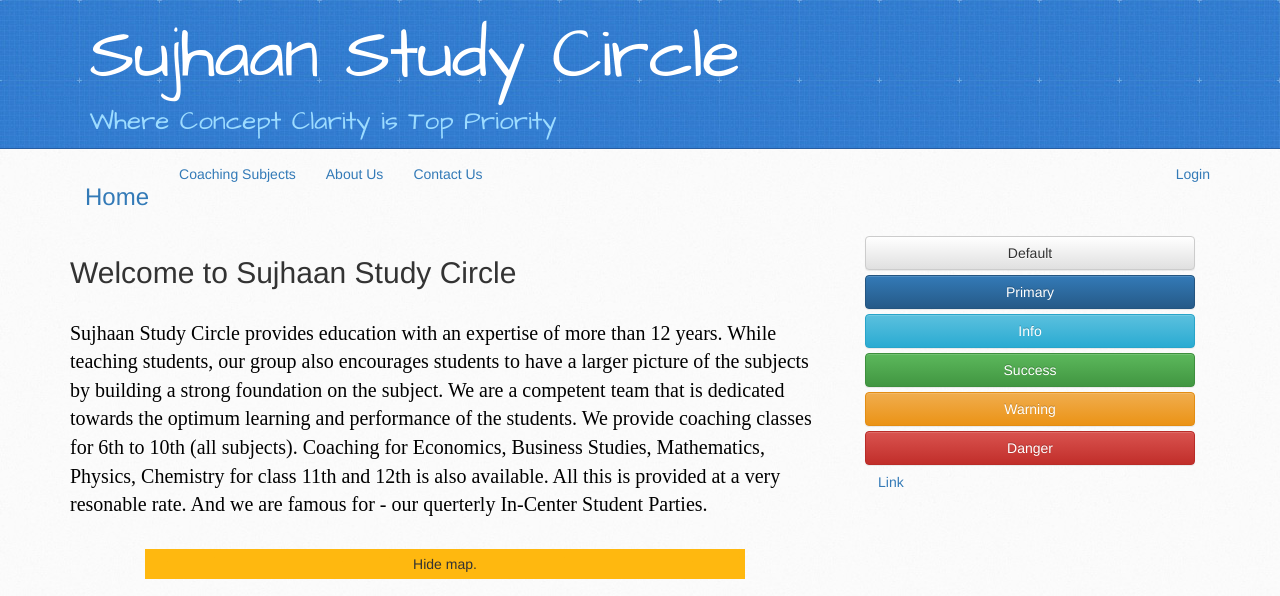
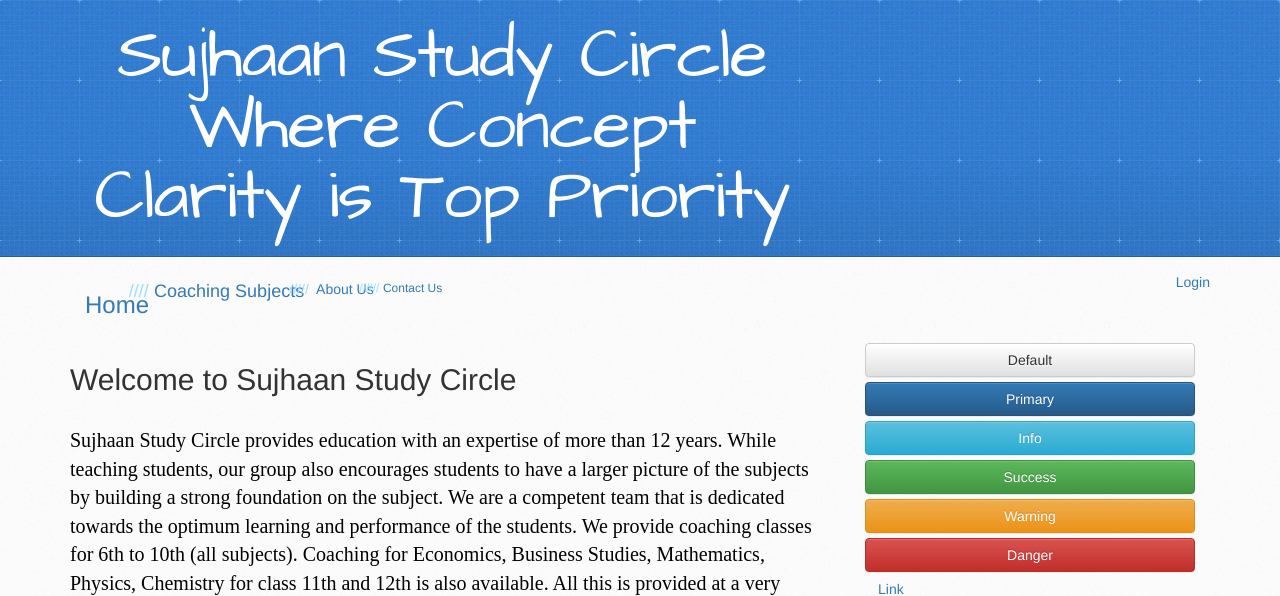
Before and after one commit to javaSingh/myclasses, a plain HTML site: page index.html in a window 1280 px wide. Shown: the top 596 px of the page. Drawn offline with nearby package versions, Linux system fonts and the light colour scheme; grey boxes are pictures that could not be loaded.

Commit message:
Update index.html

```diff
--- a/index.html
+++ b/index.html
@@ -35,11 +35,14 @@
 	<header>
 		<div class="inner">
 			<h1 id="one">
+				<center>
 			<a class='myhead' href="https://javasingh.github.io/myclasses">
 			Sujhaan Study Circle
+			Where Concept Clarity is Top Priority
+			</center>
 			</a>
 			</h1>
-			<h2> Where Concept Clarity is Top Priority</h2>
+			<h2> </h2>
 		</div>
 		<div class='navbar-header'>
 		<div class='fly'>
@@ -74,9 +77,9 @@
 		<div id='navbarCollaps' class='collaps navbar-collaps'>
 		<ul class='nav navbar-nav'>
         <li class='active'><a href='index.html'><h3>Home</h3></a></li>
-        <li><a href='#'>Coaching Subjects </a></li>
-        <li><a href='#'> About Us </a></li>
-		<li><a href='#'>Contact Us</a></li>
+        <li><a href='#'><h4>Coaching Subjects</h4> </a></li>
+        <li><a href='#'><h5> About Us</h5> </a></li>
+		<li><a href='#'><h6>Contact Us</h6></a></li>
         	</ul>
 		<ul class='nav navbar-nav navbar-right'>
 		<li><a href='#'>Login</a></li>
```
